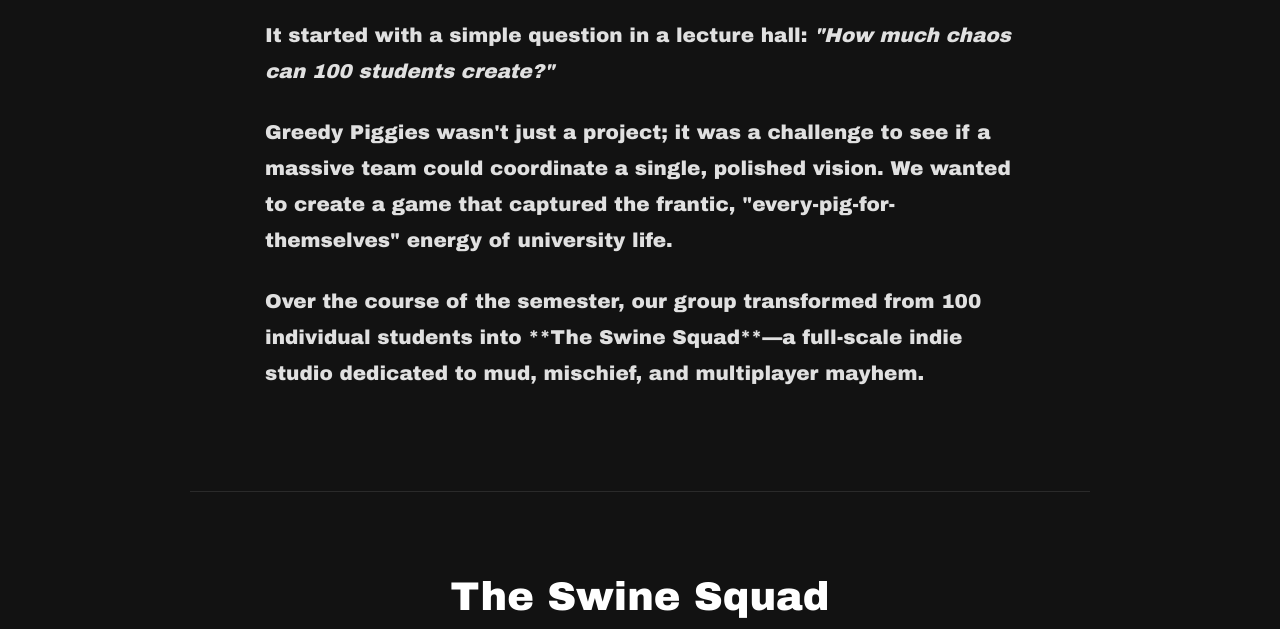
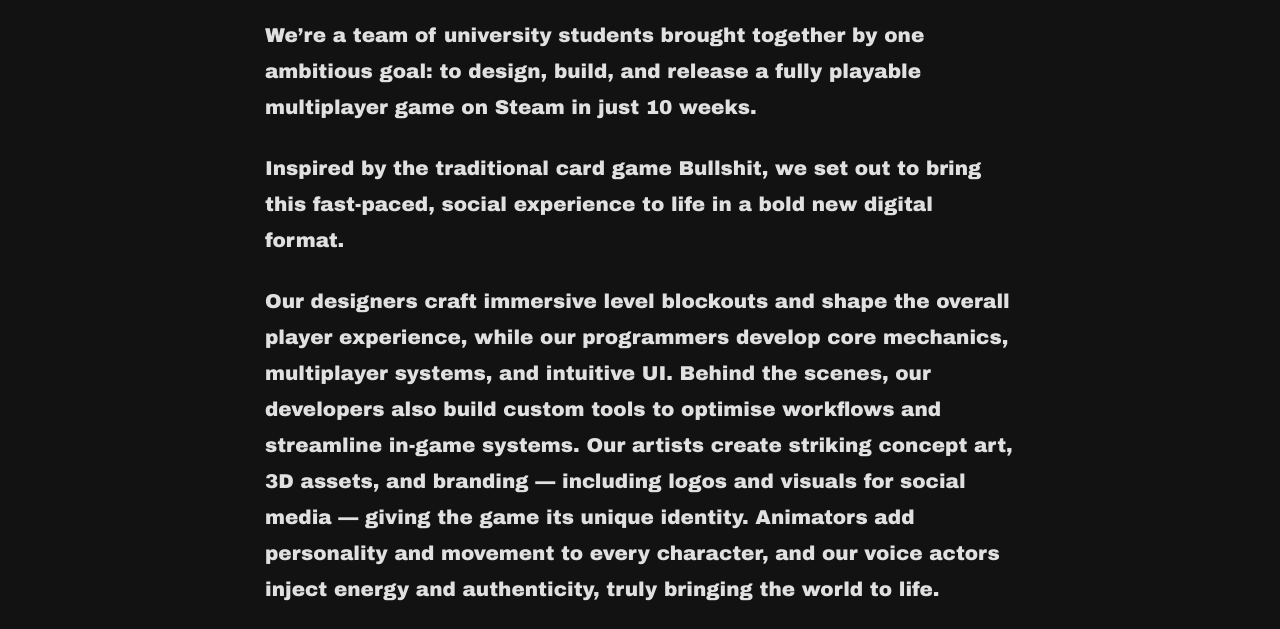
Before and after one commit to kdogz9/Tools-and-production---Social-website, a plain HTML site: page about.html in a window 1280 px wide. Shown: the part 250-879 px from the top of the page. Drawn offline with Linux system fonts and the light colour scheme.

Commit message:
about section

```diff
--- a/about.html
+++ b/about.html
@@ -32,9 +32,13 @@
             <span class="badge">The Origins</span>
             <h1>The Legend of the Pig</h1>
             <div class="story-content">
-                <p>It started with a simple question in a lecture hall: <em>"How much chaos can 100 students create?"</em></p>
-                <p>Greedy Piggies wasn't just a project; it was a challenge to see if a massive team could coordinate a single, polished vision. We wanted to create a game that captured the frantic, "every-pig-for-themselves" energy of university life.</p>
-                <p>Over the course of the semester, our group transformed from 100 individual students into **The Swine Squad**—a full-scale indie studio dedicated to mud, mischief, and multiplayer mayhem.</p>
+                <p>We’re a team of university students brought together by one ambitious goal: to design, build, and release a fully playable multiplayer game on Steam in just 10 weeks.</p>
+
+                <p> Inspired by the traditional card game Bullshit, we set out to bring this fast-paced, social experience to life in a bold new digital format.</p>
+
+                <p>Our designers craft immersive level blockouts and shape the overall player experience, while our programmers develop core mechanics, multiplayer systems, and intuitive UI. Behind the scenes, our developers also build custom tools to optimise workflows and streamline in-game systems. Our artists create striking concept art, 3D assets, and branding — including logos and visuals for social media — giving the game its unique identity. Animators add personality and movement to every character, and our voice actors inject energy and authenticity, truly bringing the world to life.</p>
+
+                 <p>Together, we’re combining creativity, technical skill, and collaboration to transform a classic card game into an engaging multiplayer experience for a modern audience.</p>
             </div>
         </section>
 
```
